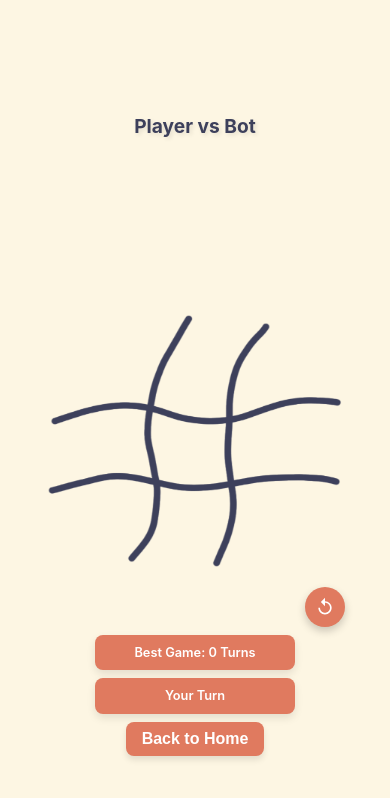
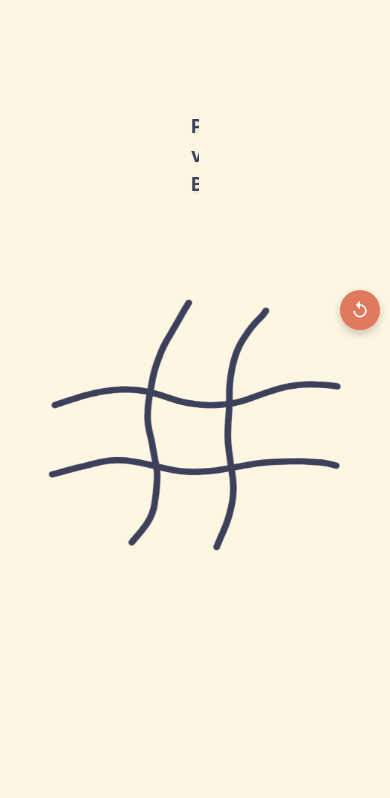
Before and after one commit to ItsDeco/DiDaDoe, a React (Vite) app: page /play-bot in a window 390 px wide. Shown: the top 798 px of the page. Built offline with nearby package versions, Linux system fonts and the light colour scheme.

Commit message:
Mobile style changes

```diff
--- a/src/components/Game.css
+++ b/src/components/Game.css
@@ -377,6 +377,7 @@ html, body {
 
   .game-container {
     padding: 0.25rem;
+    position: fixed;
     max-height: 200vh;
     height: 100vh;
     height: 100dvh;
@@ -401,7 +402,8 @@ html, body {
     flex-direction: column;
     align-items: center;
     justify-content: center;
-    min-height: 0vh;
+    position: fixed;
+    min-height: 100vh;
   }
 
   .left-controls {
```
